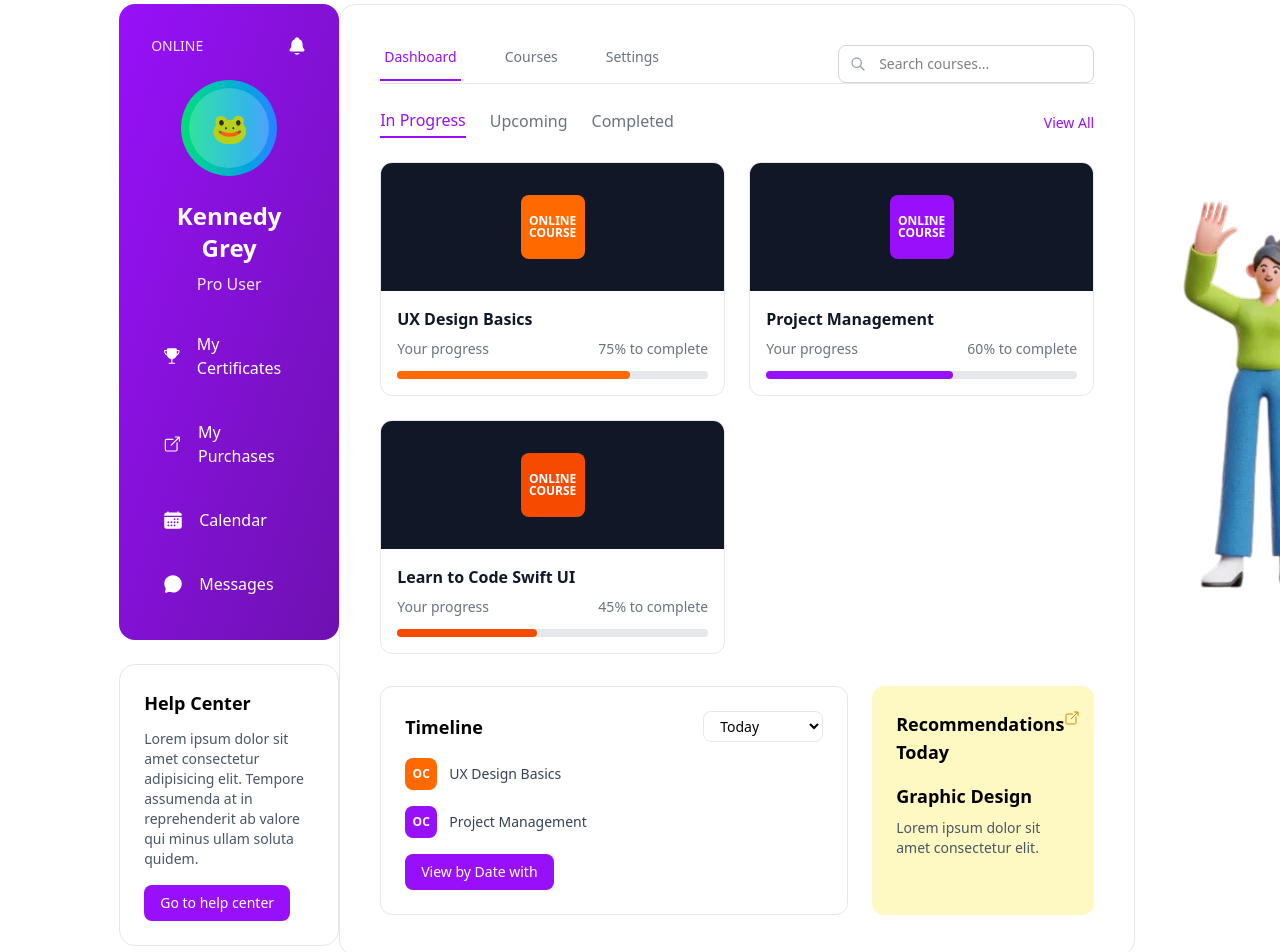
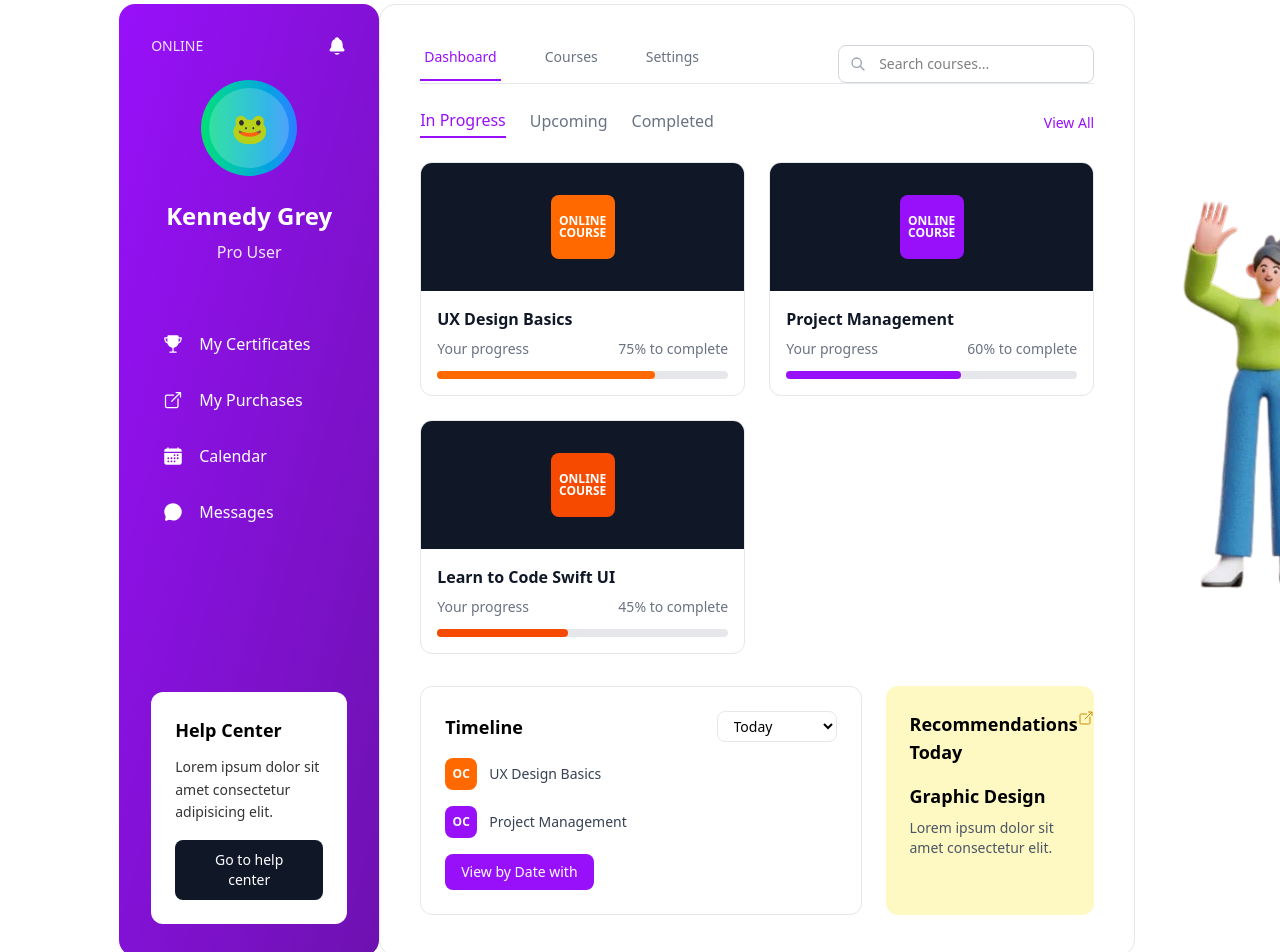
Before and after one commit to zahura0/MasteryHub, a React (Vite) app in the folder frontend/: page /profile in a window 1280 px wide. Shown: the top 952 px of the page. Built offline with nearby package versions, Linux system fonts and the light colour scheme.

Commit message:
Update sidebar of my profile page
Enhancing the help center

```diff
--- a/frontend/src/components/Sidebar.jsx
+++ b/frontend/src/components/Sidebar.jsx
@@ -9,15 +9,15 @@ import {
 
 const Sidebar = ({ user = { name: 'Kennedy Grey', role: 'Pro User', avatar: '🐸' } }) => {
   return (
-    <div className="w-55 min-h-screen space-y-6">
-      {/* Profile Card */}
-      <div className="bg-gradient-to-br from-purple-600 to-purple-800 rounded-2xl p-8 text-white">
+    <div className="w-65 min-h-screen bg-gradient-to-br from-purple-600 to-purple-800 rounded-2xl p-8 text-white flex flex-col">
+      {/* Header */}
       <div className="flex items-center justify-between mb-6">
         <span className="text-sm opacity-90">ONLINE</span>
         <Bell className="w-5 h-5" />
       </div>
 
-        <div className="flex flex-col items-center text-center">
+      {/* Profile Section */}
+      <div className="flex flex-col items-center text-center mb-8">
         <div className="w-24 h-24 rounded-full bg-gradient-to-r from-green-400 to-blue-500 mb-6 flex items-center justify-center">
           <div className="w-20 h-20 rounded-full bg-white/20 flex items-center justify-center">
             <span className="text-3xl">{user.avatar}</span>
@@ -27,7 +27,8 @@ const Sidebar = ({ user = { name: 'Kennedy Grey', role: 'Pro User', avatar: '
         <p className="text-base opacity-90 mb-6">{user.role}</p>
       </div>
 
-        <div className="space-y-4">
+      {/* Navigation Menu */}
+      <div className="space-y-2 mb-8">
         <div className="flex items-center space-x-4 text-base cursor-pointer hover:bg-white/10 p-3 rounded-lg transition-colors">
           <Award className="w-5 h-5" />
           <span>My Certificates</span>
@@ -45,15 +46,14 @@ const Sidebar = ({ user = { name: 'Kennedy Grey', role: 'Pro User', avatar: '
           <span>Messages</span>
         </div>
       </div>
-      </div>
 
       {/* Help Center */}
-      <div className="bg-white rounded-2xl p-6 border border-gray-200">
-        <h3 className="text-lg font-semibold mb-3">Help Center</h3>
-        <p className="text-gray-600 text-sm mb-4">
-          Lorem ipsum dolor sit amet consectetur adipisicing elit. Tempore assumenda at in reprehenderit ab valore qui minus ullam soluta quidem.
+      <div className="bg-white rounded-xl p-6 mt-auto">
+        <h3 className="text-lg font-bold mb-3 text-black">Help Center</h3>
+        <p className="text-black/80 text-sm mb-4 leading-relaxed">
+          Lorem ipsum dolor sit amet consectetur adipisicing elit.
         </p>
-        <button className="bg-purple-600 text-white px-4 py-2 rounded-lg text-sm hover:bg-purple-700 transition-colors">
+        <button className="bg-gray-900 hover:bg-gray-700 text-white px-6 py-2.5 rounded-lg text-sm transition-colors">
           Go to help center
         </button>
       </div>
```
Lines whose indentation alone changed are shown as unchanged.
